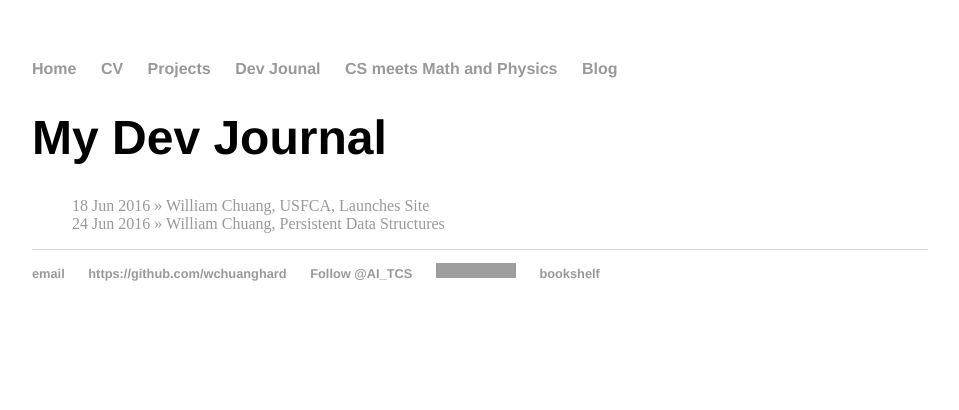
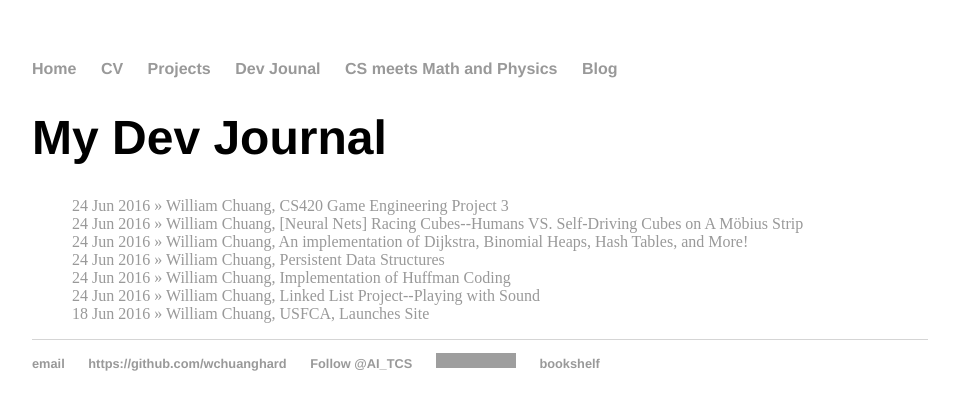
Before and after one commit to williamchuang/williamchuang.github.io, a Jekyll site: the page built from Dev_Journal/index.html, in a window 1280 px wide. Shown: the top 410 px of the page, without its empty margins (160-1119 px from the left). Built offline with Jekyll 4.4.1, drawn with Linux system fonts in a browser that asks for light colours; comment, search, counter and statistics services are not loaded; grey boxes are pictures that could not be loaded.

Commit message:
Update index.html

```diff
--- a/Dev_Journal/index.html
+++ b/Dev_Journal/index.html
@@ -12,7 +12,13 @@ blog: passive
 
 	<h1>{{ page.title }}</h1>
 	<ul class="Dev_Journal">
+	<a href="https://wchuanghard.github.io/blog/2016/06/24/CS420-Game-Engineering-Project-3">24 Jun 2016 » William Chuang, CS420 Game Engineering Project 3 </a><br>
+	<a href="https://wchuanghard.github.io/blog/2016/06/24/Neural-Nets-Racing-Cubes-Humans-VS-Self-Driving-Cubes-on-A-Möbius-Strip">24 Jun 2016 » William Chuang,  [Neural Nets] Racing Cubes--Humans VS. Self-Driving Cubes on A Möbius Strip</a><br>
+	<a href="https://wchuanghard.github.io/blog/2016/06/24/An-implementation-of-Dijkstra-Binomial-Heaps-Hash-Tables-and-More">24 Jun 2016 » William Chuang, An implementation of Dijkstra, Binomial Heaps, Hash Tables, and More! </a><br>
+	<a href="https://wchuanghard.github.io/blog/2016/06/24/Persistent-Data-Structures">24 Jun 2016 » William Chuang, Persistent Data Structures </a><br>
+	<a href="https://wchuanghard.github.io/blog/2016/06/24/Implementation-of-Huffman-Coding">24 Jun 2016 » William Chuang, Implementation of Huffman Coding </a><br>
+	<a href="https://wchuanghard.github.io/blog/2016/06/24/Linked-List-Project-Playing-with-Sound">24 Jun 2016 » William Chuang, Linked List Project--Playing with Sound </a><br>
 	<a href="https://wchuanghard.github.io/blog/2016/06/18/william-chuang-site-launched">18 Jun 2016 » William Chuang, USFCA, Launches Site </a><br>
-	<a href="https://wchuanghard.github.io/blog/2016/06/18/william-chuang-site-launched">24 Jun 2016 » William Chuang, Persistent Data Structures </a><br>
+
 
 	</ul>
```
